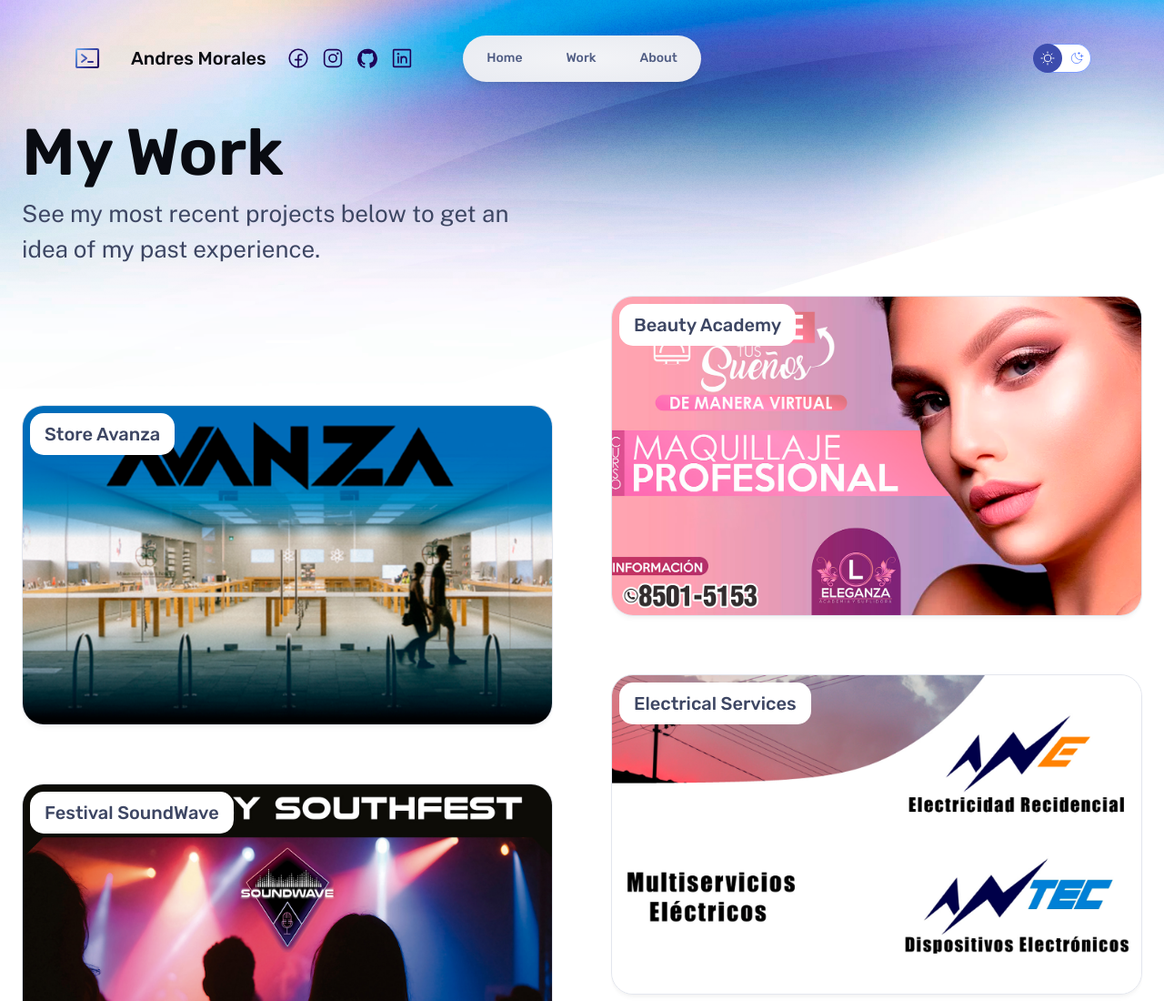
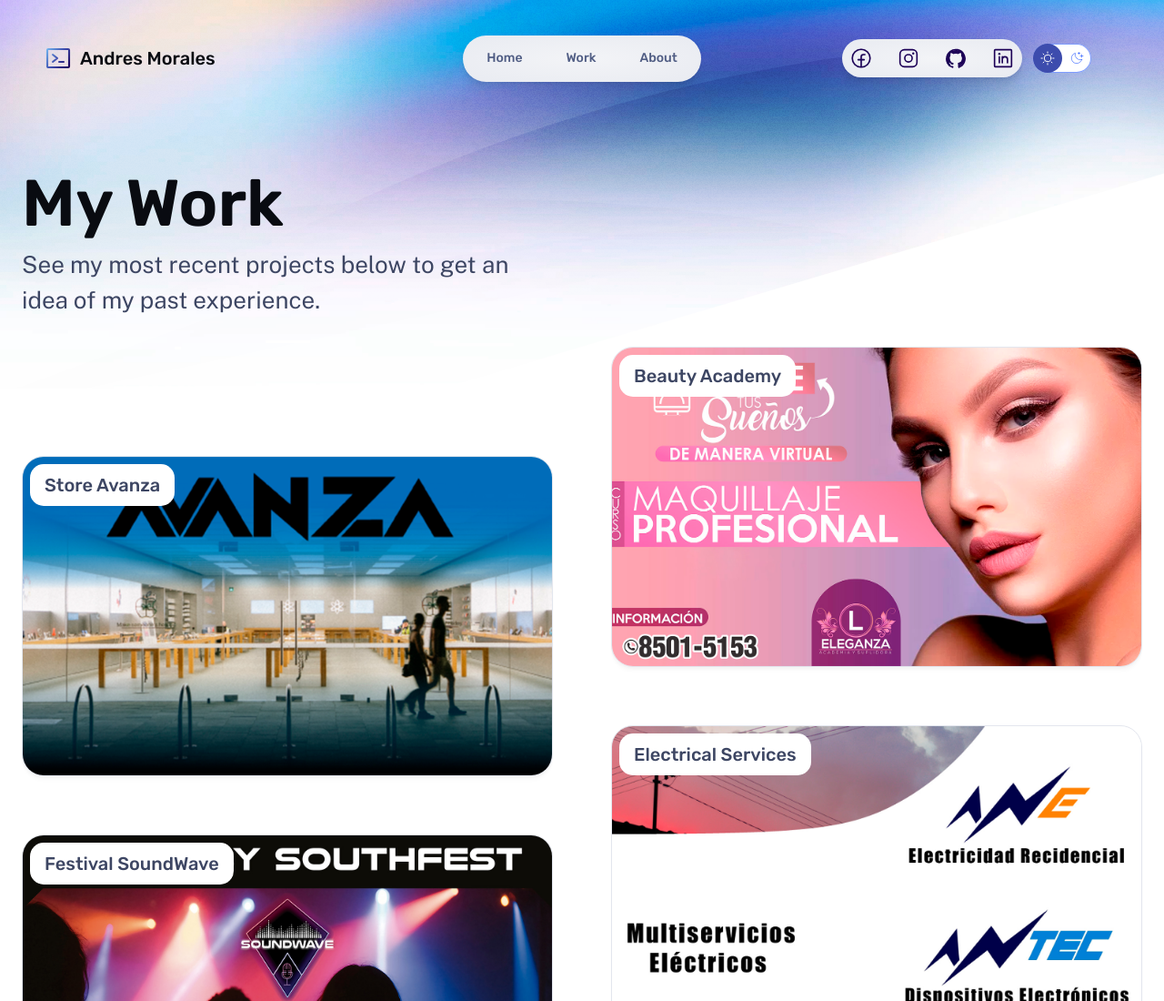
Before and after one commit to FoxJamJ/Portfolio-Moralex, an Astro site: page /work in a window 1280 px wide. Shown: the top 1100 px of the page at 91% size. Built offline with nearby package versions, Linux system fonts and the light colour scheme; Astro itself is replaced by a stand-in of ours.

Commit message:
Final Nav Update

```diff
--- a/src/components/Nav.astro
+++ b/src/components/Nav.astro
@@ -119,7 +119,7 @@
 				setExpanded(e.matches);
 				btn.hidden = e.matches;
 			};
-			const mediaQueries = window.matchMedia('(min-width: 50em)');
+			const mediaQueries = window.matchMedia('(min-width: 66em)');
 			handleViewports(mediaQueries);
 			mediaQueries.addEventListener('change', handleViewports);
 		}
@@ -129,22 +129,20 @@
 
 <style>
 	nav {
-
 		font-family: var(--font-brand);
 		font-weight: 500;
-
 	}
 
 	.nav-title {
 		position: relative;
 		display: flex;
 		width: 100%;
-		height: 8em;
 	}
 
 	.nav-dinamic {
+		background-color: ;
+		right: 0;
 		z-index: 5;
-		right: 0;
 		width: 100%;
 		position: fixed;
 	}
@@ -157,18 +155,20 @@
 	}
 
 	.site-title {
-		z-index: +20;
+		z-index: 20;
 		display: flex;
-		gap: 2rem;
+		gap: .5rem;
 		align-items: center;
 		line-height: 1.1;
+		font-size: x-large;
 		color: var(--gray-0);
 		text-decoration: none;
 	}
 
 	.menu_button {
-		margin-top: 3.14%;
-		margin-left: 85%;
+		display: flex;
+		flex-direction: row-reverse;
+		padding: 1rem ;
 	}
 
 	.menu-button {
@@ -198,8 +198,8 @@
 		position: absolute;
 		inset: -1px;
 		content: '';
-		background: var(--gradient-stroke);
-		border-radius: 999rem;
+		background: radial-gradient(var(--gray-900), var(--gray-800) 150%);
+		border-radius: 1rem;
 		z-index: -1;
 	}
 
@@ -210,18 +210,19 @@
 	}
 
 	.nav-items {
-
 		z-index: 10;
-		margin: 0;
 		display: flex;
-		flex-direction: column;
+		flex-direction: row;
+		justify-content: center;
 		gap: 1rem;
 		font-size: var(--text-md);
 		line-height: 1.2;
 		list-style: none;
-		padding: 2rem;
-		background-color: var(--gray-999);
+		padding: .5rem;
+		background-color: var(--gray-900);
+		border-radius: 1rem;
 		border-bottom: 1px solid var(--gray-800);
+		box-shadow: var(--shadow-md);
 	}
 
 	.link {
@@ -242,20 +243,29 @@
 		justify-content: space-between;
 		gap: 0.75rem;
 		padding: 1.5rem 2rem 1.5rem 1.5rem;
-		background-color: var(--gray-999);
 		border-radius: 0 0 0.75rem 0.75rem;
-		box-shadow: var(--shadow-lg);
 	}
 
 	.socials {
-		z-index: 20;
+		z-index: 15;
 		display: flex;
+		flex-direction: row;
 		gap: 2rem;
-		display: flex;
 		flex-wrap: wrap;
 		gap: 0.625rem;
 		font-size: var(--icon-size);
-
+	}
+	.socials-2 {
+		display: flex;
+		flex-direction: row;
+		background: radial-gradient(var(--gray-900), var(--gray-800) 150%);
+		border: 0;
+		border-radius: 999rem;
+		box-shadow: var(--shadow-md);
+		gap: 2rem;
+		flex-wrap: wrap;
+		gap: 0.625rem;
+		font-size: var(--icon-size);
 	}
 
 	.social {
@@ -278,20 +288,23 @@
 		height: calc(var(--icon-size) + 2 * var(--icon-padding));
 	}
 
-	@media (min-width: 50em) {
+	@media (min-width: 66em) {
 		nav {
 			display: grid;
 			grid-template-columns: 1fr auto 1fr;
 			align-items: center;
 			padding: 2.5rem 5rem;
 			gap: 1rem;
+			background-color: transparent;
+			margin-bottom: 3.5rem;
 		}
 
-		.menu-header {
-			padding: 0;
+		.nav-title {
+			padding: 1.5rem;
 		}
 
 		.site-title {
+			z-index: +20;
 			font-size: var(--text-lg);
 		}
 
@@ -339,7 +352,6 @@
 		}
 
 		.menu-footer {
-			--icon-padding: 0.375rem;
 
 			justify-self: flex-end;
 			align-items: center;
@@ -349,11 +361,17 @@
 		}
 
 		.socials {
+			display: inline-block;
+			z-index: 20;
 			display: none;
+		}
+
+		.socials-2 {
+			display: flex;
 		}
 	}
 
-	@media (min-width: 60em) {
+	@media (min-width: 82em) {
 		.socials {
 			display: flex;
 			justify-content: flex-end;
@@ -362,6 +380,9 @@
 		.socials-2 {
 			display: none;
 		}
+		.menu-footer {
+			background-color: transparent;
+		}
 	}
 	@media (forced-colors: active) {
 		.link.active {
```
